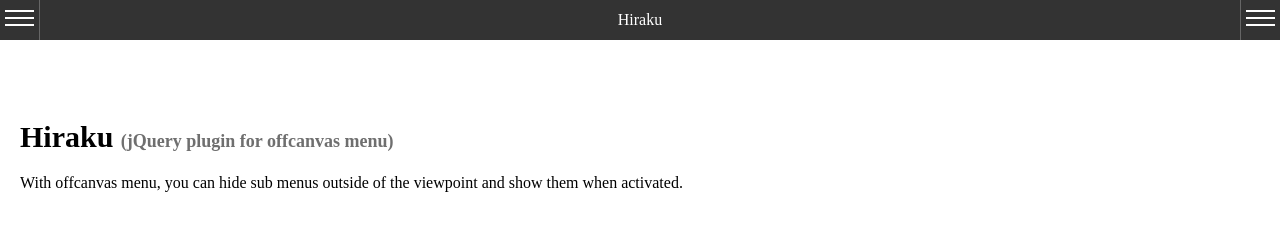
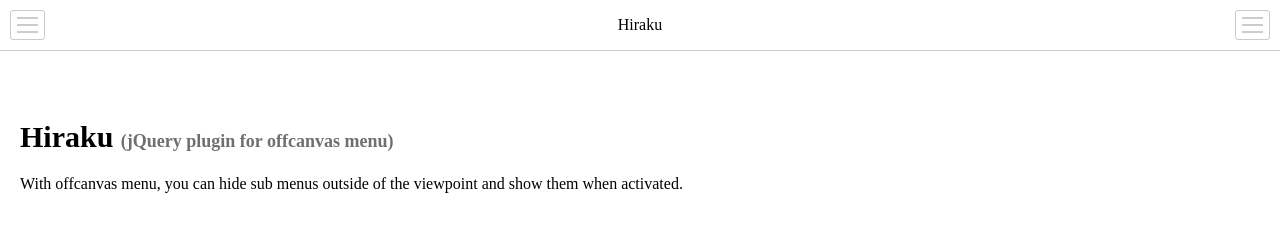
Before and after one commit to appleple/hiraku, a website with bundled scripts: page sandbox/index.html in a window 1280 px wide. Built offline with nearby package versions, Linux system fonts and the light colour scheme.

Commit message:
scssを用途に応じて分解

```diff
--- a/gulpfile.js
+++ b/gulpfile.js
@@ -2,7 +2,6 @@
 var plumber = require('gulp-plumber');
 var rename = require('gulp-rename');
 var sass = require('gulp-sass');
-var csslint = require('gulp-csslint');
 var autoPrefixer = require('gulp-autoprefixer');
 //if node version is lower than v.0.1.2
 require('es6-promise').polyfill();
@@ -21,7 +20,6 @@
 		.pipe(autoPrefixer())
 		.pipe(cssComb())
 		.pipe(cmq({log:true}))
-		.pipe(csslint())
 		.pipe(gulp.dest('src/'))
 		.pipe(rename({
 			suffix: '.min'
--- a/sandbox/index.html
+++ b/sandbox/index.html
@@ -2,6 +2,7 @@
 <html>
 <head>
 	<title>Hiraku</title>
+	<link rel="stylesheet" href="https://cdnjs.cloudflare.com/ajax/libs/normalize/5.0.0/normalize.min.css">
 	<link rel="stylesheet" type="text/css" href="../src/hiraku.css">
 	<link rel="stylesheet" type="text/css" href="./style.css">
 	<meta name="viewport" content="width=device-width, initial-scale=1.0">
@@ -57,15 +58,15 @@
 </div>
 <header class="offcanvas-header" id="header">
 	<span class="offcanvas-header-title">Hiraku</span>
-	<button class="offcanvas-btn offcanvas-btn-left" id="offcanvas-btn-left">
-		<span class="offcanvas-btn-line"></span>
-		<span class="offcanvas-btn-line"></span>
-		<span class="offcanvas-btn-line"></span>
+	<button class="hiraku-open-btn" id="offcanvas-btn-left">
+		<span class="hiraku-open-btn-line"></span>
+		<span class="hiraku-open-btn-line"></span>
+		<span class="hiraku-open-btn-line"></span>
 	</button>
-	<button class="offcanvas-btn offcanvas-btn-right" id="offcanvas-btn-right">
-		<span class="offcanvas-btn-line"></span>
-		<span class="offcanvas-btn-line"></span>
-		<span class="offcanvas-btn-line"></span>
+	<button class="hiraku-open-btn" id="offcanvas-btn-right">
+		<span class="hiraku-open-btn-line"></span>
+		<span class="hiraku-open-btn-line"></span>
+		<span class="hiraku-open-btn-line"></span>
 	</button>
 </header>
 <div class="offcanvas-main">
--- a/sandbox/style.css
+++ b/sandbox/style.css
@@ -3,44 +3,23 @@
 	margin: 0;
 }
 
+* {
+	-webkit-box-sizing: border-box;
+	-moz-box-sizing: border-box;
+	box-sizing: border-box;
+}
+
 .offcanvas-header {
-	background-color: #333;
-	height: 40px;
+	border-bottom: 1px solid #ccc;
+	padding: 10px;
 	text-align: center;
-	color: #fff;
 	text-align: center;
+	background-color: #FFF;
 }
 
 .offcanvas-header-title {
-	height: 40px;
-	line-height: 40px;
+	line-height: 30px;
 	display: inline-block;
-}
-
-.offcanvas-btn {
-	background-color: #333;
-	border: none;
-	width: 40px;
-	height: 40px;
-	vertical-align: middle;
-	padding: 7px 5px;
-}
-
-.offcanvas-btn-right {
-	border-left: 1px solid #666;
-	float: right;
-}
-
-.offcanvas-btn-left {
-	border-right: 1px solid #666;
-	float: left;
-}
-
-.offcanvas-btn-line {
-	background-color: #fff;
-	height: 2px;
-	display: block;
-	margin-bottom: 5px;
 }
 
 .offcanvas-main {
@@ -76,3 +55,11 @@
 	font-size: 0.6em;
 	display: inline-block;
 }
+
+#offcanvas-btn-left {
+	float: left;
+}
+
+#offcanvas-btn-right {
+	float: right;
+}
--- /dev/null
+++ b/scss/_base.scss
@@ -0,0 +1,112 @@
+/*
+ * Hiraku Ver.1.0.0 (https://www.appleple.com)
+ * Copyright appleple | MIT License
+ *
+ */
+.js-hiraku-offcanvas {
+	display: none;
+	position: fixed;
+	top: 0;
+	right: 0;
+	bottom: 0;
+	left: 0;
+	z-index: 100001;
+	width: 100%;
+	height: 100%;
+	background: $offcanvas-overlay;
+}
+
+.js-hiraku-offcanvas-open {
+	display: block;
+}
+
+.js-hiraku-offcanvas-body {
+	width: 100%;
+	left: 0;
+	transition: left $animation;
+	z-index: 0;
+}
+
+// .js-hiraku-offcanvas-body:before{
+// 	position: absolute;
+// 	top: 0;
+// 	left: 0;
+// 	content: "";
+// 	display: block;
+// }
+
+.js-hiraku-offcanvas-body-right {
+	overflow-y: hidden;
+	left: (- $side-menu-width);
+	position: fixed;
+}
+
+.js-hiraku-offcanvas-body-left {
+	overflow-y: hidden;
+	left: $side-menu-width;
+	position: fixed;
+}
+
+.js-hiraku-offcanvas-body-moving {
+	left: 0;
+	position: fixed;
+}
+
+.js-hiraku-offcanvas .js-hiraku-offcanvas-sidebar {
+	display: block;
+	width: $side-menu-width;
+	z-index: 10002;
+	position: fixed;
+	top: 0;
+	bottom: 0;
+	max-width: 100%;
+	background-color: #fff;
+	overflow-y: scroll;
+	-webkit-overflow-scrolling: touch;
+	box-sizing: border-box;
+}
+
+.js-hiraku-offcanvas .js-hiraku-offcanvas-sidebar-right {
+	right: 0;
+	left: auto;
+	margin-right: (- $side-menu-width);
+	transition: margin-right $animation;
+}
+
+.js-hiraku-offcanvas .js-hiraku-offcanvas-sidebar-left {
+	left: 0;
+	right: auto;
+	margin-left: (- $side-menu-width);
+	transition: margin-left $animation;
+}
+
+.js-hiraku-offcanvas .js-hiraku-offcanvas-sidebar-right.active {
+	margin-right: 0px;
+	transition: margin-right $animation;
+}
+
+.js-hiraku-offcanvas .js-hiraku-offcanvas-sidebar-left.active {
+	margin-left: 0px;
+	transition: margin-left $animation;
+}
+
+.js-hiraku-header-fixed {
+	transition: margin-left $animation;
+	position: fixed;
+	top: 0;
+	left: 0;
+	width: 100%;
+}
+
+.js-hiraku-offcanvas-body-right,
+.js-hiraku-offcanvas-body-left {
+	overflow: hidden;
+}
+
+.js-hiraku-offcanvas-body-right .js-hiraku-header-fixed {
+	margin-left: (- $side-menu-width);
+}
+
+.js-hiraku-offcanvas-body-left .js-hiraku-header-fixed {
+	margin-left: $side-menu-width;
+}
--- /dev/null
+++ b/scss/_button.scss
@@ -0,0 +1,24 @@
+/*
+ * Hiraku Ver.1.0.0 (https://www.appleple.com)
+ * Copyright appleple | MIT License
+ *
+ */
+.hiraku-open-btn {
+	background: transparent;
+	border: 1px solid #ccc;
+	padding: 6px;
+	width: 35px;
+	cursor: pointer;
+	border-radius: 3px;
+}
+
+.hiraku-open-btn-line {
+	background-color: #ccc;
+	height: 2px;
+	display: block;
+	margin-bottom: 5px;
+}
+
+.hiraku-open-btn-line:last-child {
+	margin-bottom: 0;
+}
--- /dev/null
+++ b/scss/_variable.scss
@@ -0,0 +1,8 @@
+/*
+ * Hiraku Ver.1.0.0 (https://www.appleple.com)
+ * Copyright appleple | MIT License
+ *
+ */
+$side-menu-width: 70%;
+$animation: 0.3s ease-in-out;
+$offcanvas-overlay: rgba(0, 0, 0, 0.3);
--- a/scss/hiraku.scss
+++ b/scss/hiraku.scss
@@ -3,106 +3,10 @@
  * Copyright appleple | MIT License
  *
  */
-$side-menu-width: 70%;
-$animation: 0.3s ease-in-out;
-$offcanvas-overlay: rgba(0, 0, 0, 0.3);
 
-.js-hiraku-offcanvas {
-	display: none;
-	position: fixed;
-	top: 0;
-	right: 0;
-	bottom: 0;
-	left: 0;
-	z-index: 100001;
-	width: 100%;
-	height: 100%;
-	background: $offcanvas-overlay;
-}
-
-.js-hiraku-offcanvas-open {
-	display: block;
-}
-
-.js-hiraku-offcanvas-body {
-	width: 100%;
-	left: 0;
-	transition: left $animation;
-	z-index: 0;
-}
-
-.js-hiraku-offcanvas-body-right {
-	overflow-y: hidden;
-	left: (- $side-menu-width);
-	position: fixed;
-}
-
-.js-hiraku-offcanvas-body-left {
-	overflow-y: hidden;
-	left: $side-menu-width;
-	position: fixed;
-}
-
-.js-hiraku-offcanvas-body-moving {
-	left: 0;
-	position: fixed;
-}
-
-.js-hiraku-offcanvas .js-hiraku-offcanvas-sidebar {
-	display: block;
-	width: $side-menu-width;
-	z-index: 10002;
-	position: fixed;
-	top: 0;
-	bottom: 0;
-	max-width: 100%;
-	background-color: #fff;
-	overflow-y: scroll;
-	-webkit-overflow-scrolling: touch;
-	box-sizing: border-box;
-}
-
-.js-hiraku-offcanvas .js-hiraku-offcanvas-sidebar-right {
-	right: 0;
-	left: auto;
-	margin-right: (- $side-menu-width);
-	transition: margin-right $animation;
-}
-
-.js-hiraku-offcanvas .js-hiraku-offcanvas-sidebar-left {
-	left: 0;
-	right: auto;
-	margin-left: (- $side-menu-width);
-	transition: margin-left $animation;
-}
-
-.js-hiraku-offcanvas .js-hiraku-offcanvas-sidebar-right.active {
-	margin-right: 0px;
-	transition: margin-right $animation;
-}
-
-.js-hiraku-offcanvas .js-hiraku-offcanvas-sidebar-left.active {
-	margin-left: 0px;
-	transition: margin-left $animation;
-}
-
-.js-hiraku-header-fixed {
-	transition: margin-left $animation;
-	position: fixed;
-	top: 0;
-	left: 0;
-	width: 100%;
-}
-
-.js-hiraku-offcanvas-body-right,
-.js-hiraku-offcanvas-body-left {
-	overflow: hidden;
-}
-
-.js-hiraku-offcanvas-body-right .js-hiraku-header-fixed {
-	margin-left: (- $side-menu-width);
-}
-
-.js-hiraku-offcanvas-body-left .js-hiraku-header-fixed {
-	margin-left: $side-menu-width;
-}
+//変数
+@import "variable.scss";
+//基本機能
+@import "base.scss";
+//コンポーネント
+@import "button.scss";
```
Also changed, not shown: src/hiraku.css, src/hiraku.min.css.
